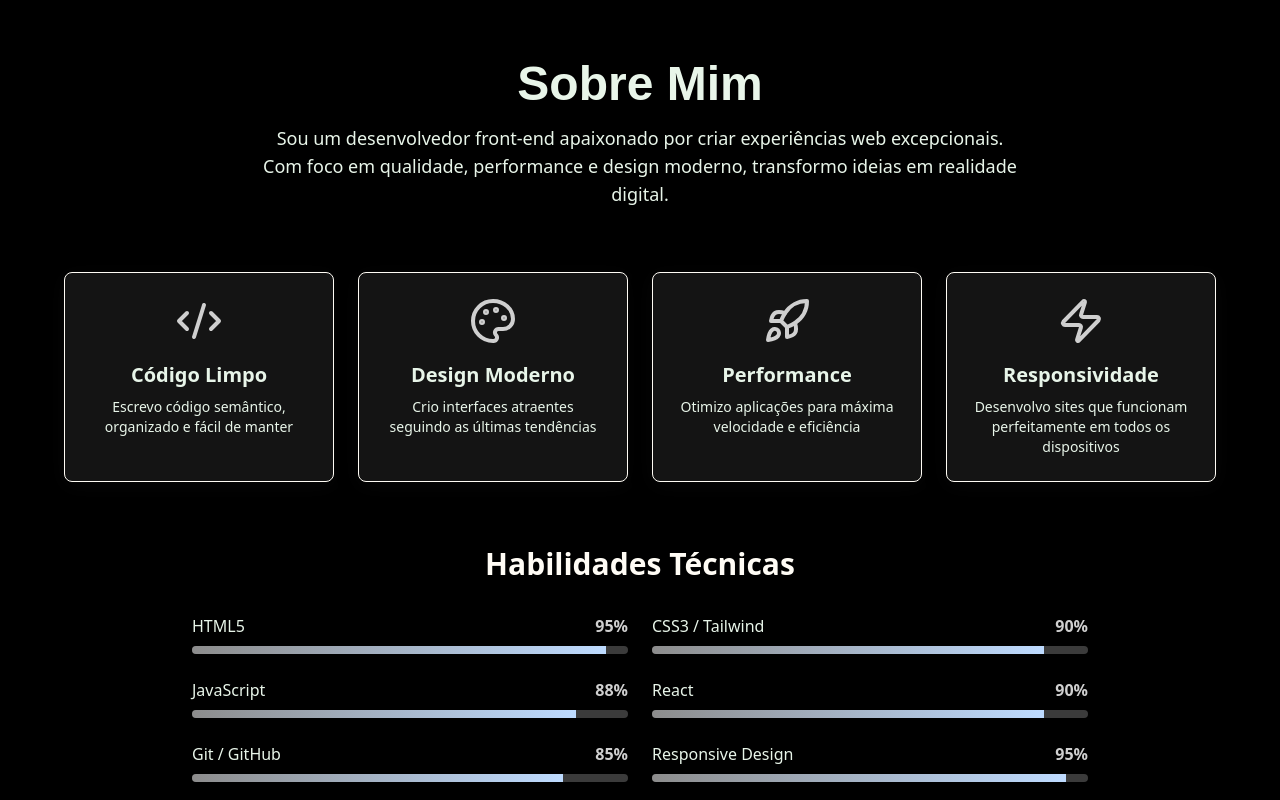
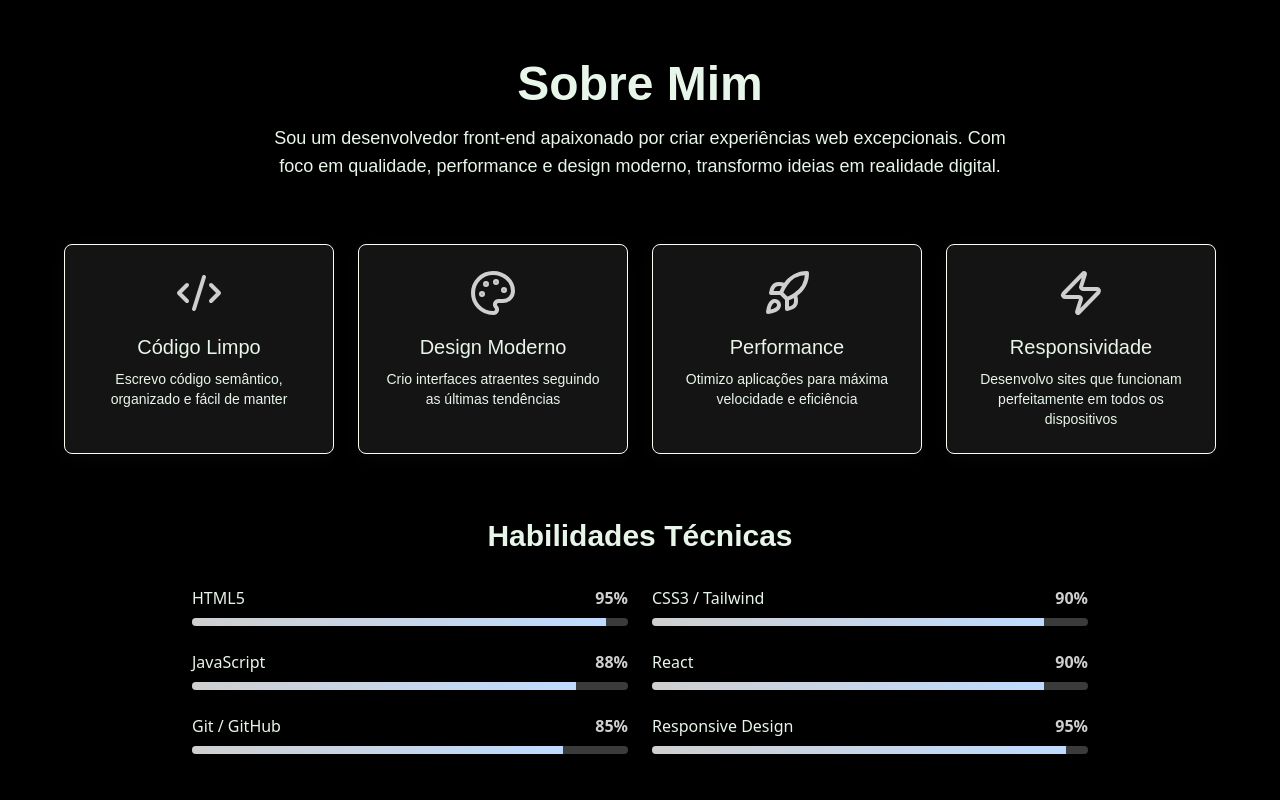
Before and after one commit to Enzzzzz/Port, a React (Vite) app: page / in a window 1280 px wide. Shown: the part 820-1620 px from the top of the page. Built offline with nearby package versions, Linux system fonts and the light colour scheme; a web font is replaced by a local one.

Commit message:
changed styles

```diff
--- a/src/components/About.jsx
+++ b/src/components/About.jsx
@@ -40,27 +40,27 @@ const About = () => {
           <h2 className="text-4xl md:text-5xl font-bebas font-bold mb-4 text-text">
             Sobre Mim
           </h2>
-          <p className="text-text text-lg max-w-3xl mx-auto">
+          <p className="text-text text-lg max-w-3xl mx-auto font-poppins">
             Sou um desenvolvedor front-end apaixonado por criar experiências web excepcionais.
             Com foco em qualidade, performance e design moderno, transformo ideias em realidade digital.
           </p>
         </div>
 
-        <div className="grid grid-cols-1 md:grid-cols-2 lg:grid-cols-4 gap-6 mb-16">
+        <div className="grid grid-cols-1 md:grid-cols-2 lg:grid-cols-4 gap-6 font-poppins mb-16">
           {features.map((feature, index) => (
             <div
               key={index}
-              className="card-portfolio bg-[#141414] border border-border rounded-lg overflow-hidden p-6 text-center hover:shadow-lg hover:shadow-zinc-100"
+              className="card-portfolio bg-[#141414] border border-border rounded-lg overflow-hidden p-6 text-center hover:shadow-xl hover:shadow-zinc-800"
             >
               <feature.icon className="h-12 w-12 text-primary mx-auto mb-4" />
-              <h3 className="text-xl font-bold mb-2 text-text">{feature.title}</h3>
+              <h3 className="text-xl mb-2 text-text font-bebas">{feature.title}</h3>
               <p className="text-text text-sm">{feature.description}</p>
             </div>
           ))}
         </div>
 
         <div className="max-w-4xl mx-auto">
-          <h3 className="text-3xl font-bold mb-8 text-center text-foreground">
+          <h3 className="text-3xl font-bold mb-8 font-bebas text-center text-text">
             Habilidades Técnicas
           </h3>
           <div className="grid grid-cols-1 md:grid-cols-2 gap-6">
@@ -72,7 +72,7 @@ const About = () => {
                 </div>
                 <div className="h-2 bg-[#3b3b3b] rounded-full overflow-hidden">
                   <div
-                    className="h-full bg-gradient-to-r from-primary/55 to-blue-200 transition-all duration-1000 ease-out"
+                    className="h-full bg-gradient-to-r from-primary to-blue-200 transition-all duration-1000 ease-out"
                     style={{ width: `${skill.level}%` }}
                   />
                 </div>
```
